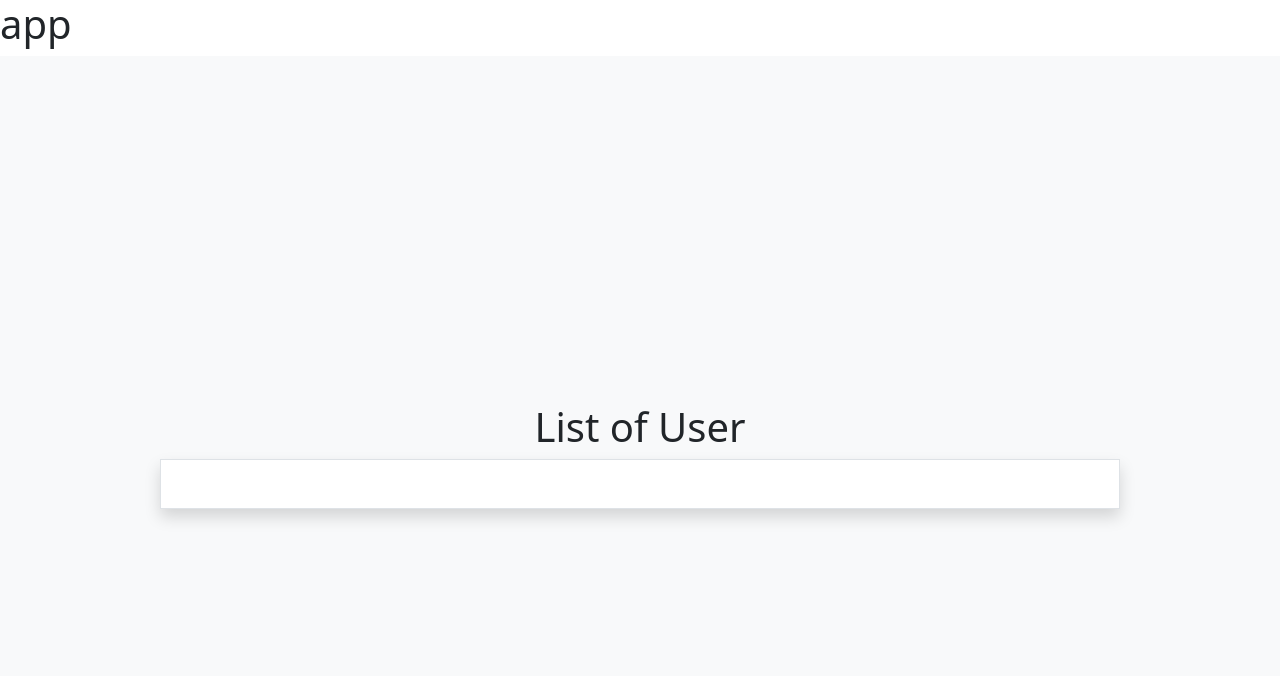
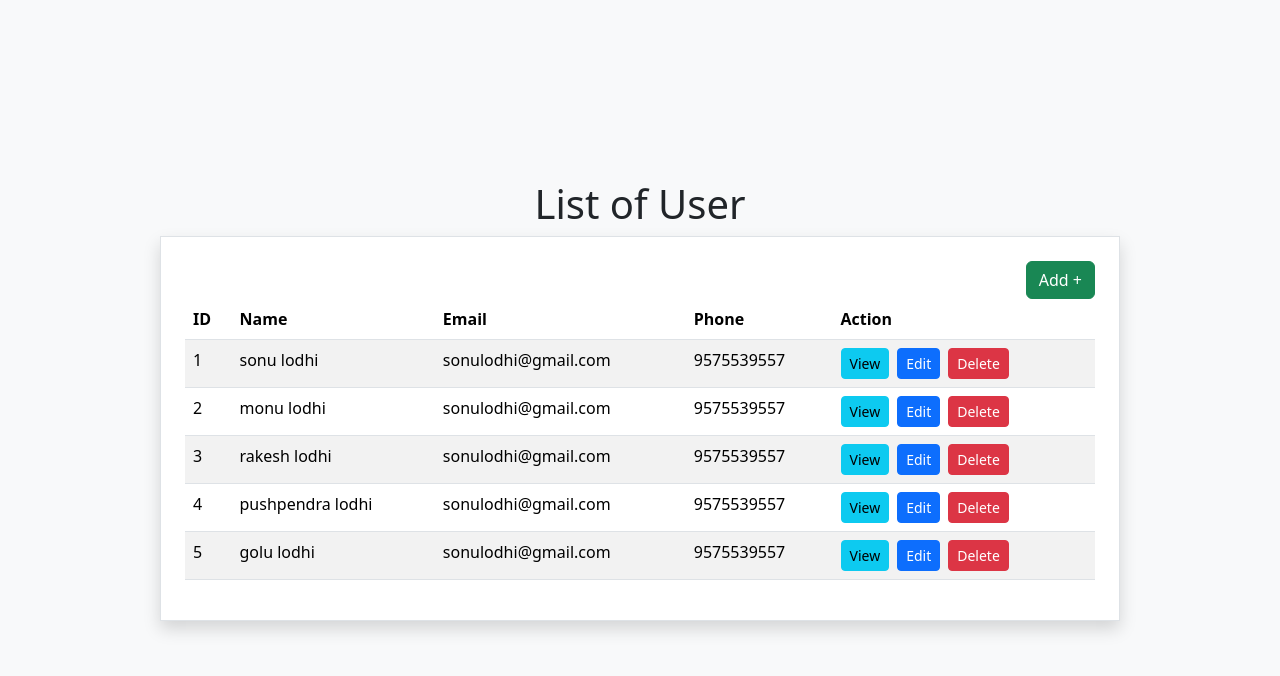
Before and after one commit to sonulodhi142/CRUD_IN_REACT, a React (Vite) app: page / in a window 1280 px wide. Shown: the top 676 px of the page. Built offline with nearby package versions, Linux system fonts and the light colour scheme; data requests are answered from the project's data file.

Commit message:
Home component completed

```diff
--- a/src/App.jsx
+++ b/src/App.jsx
@@ -9,7 +9,6 @@ import 'bootstrap/dist/css/bootstrap.min.css'
 const App = () => {
   return (
     <BrowserRouter>
-      <h1>app</h1>
       <Routes>
         <Route path="/" element={<Home/>}/>
         <Route path="/create" element={<Create/>}/>
--- a/src/components/Home.jsx
+++ b/src/components/Home.jsx
@@ -1,16 +1,50 @@
 import axios from 'axios'
-import React, { useEffect } from 'react'
+import React, { useEffect, useState } from 'react'
+import { Link } from 'react-router-dom'
+
 
 const Home = () => {
+  const [data, setData] = useState([])
   useEffect(()=>{
     axios.get('http://localhost:3000/users')
-    .then(result => console.log(result))
+    .then(result => setData(result.data))
     .catch(error => console.log(error));
   },[])
   return (
     <div className='d-flex flex-column justify-content-center align-items-center bg-light vh-100'>
       <h1>List of User</h1>
       <div className='w-75 rounder bg-white border shadow p-4'>
+        <div className='d-flex justify-content-end'>
+          <Link to='/create' className='btn btn-success'>Add +</Link>
+        </div>
+        <table className='table table-striped'>
+          <thead>
+            <tr>
+              <th>ID</th>
+              <th>Name</th>
+              <th>Email</th>
+              <th>Phone</th>
+              <th>Action</th>
+            </tr>
+          </thead>
+          <tbody>
+            {
+              data.map((d, i) => (
+                <tr key={i}>
+                  <td>{d.id}</td>
+                  <td>{d.name}</td>
+                  <td>{d.email}</td>
+                  <td>{d.phone}</td>
+                  <td>
+                    <button className='btn btn-sm btn-info me-2'>View </button>
+                    <button className='btn btn-sm btn-primary me-2'>Edit </button>
+                    <button className='btn btn-sm btn-danger me-2'>Delete </button>
+                  </td>
+                </tr>
+              ))
+            }
+          </tbody>
+        </table>
 
       </div>
     </div>
```
